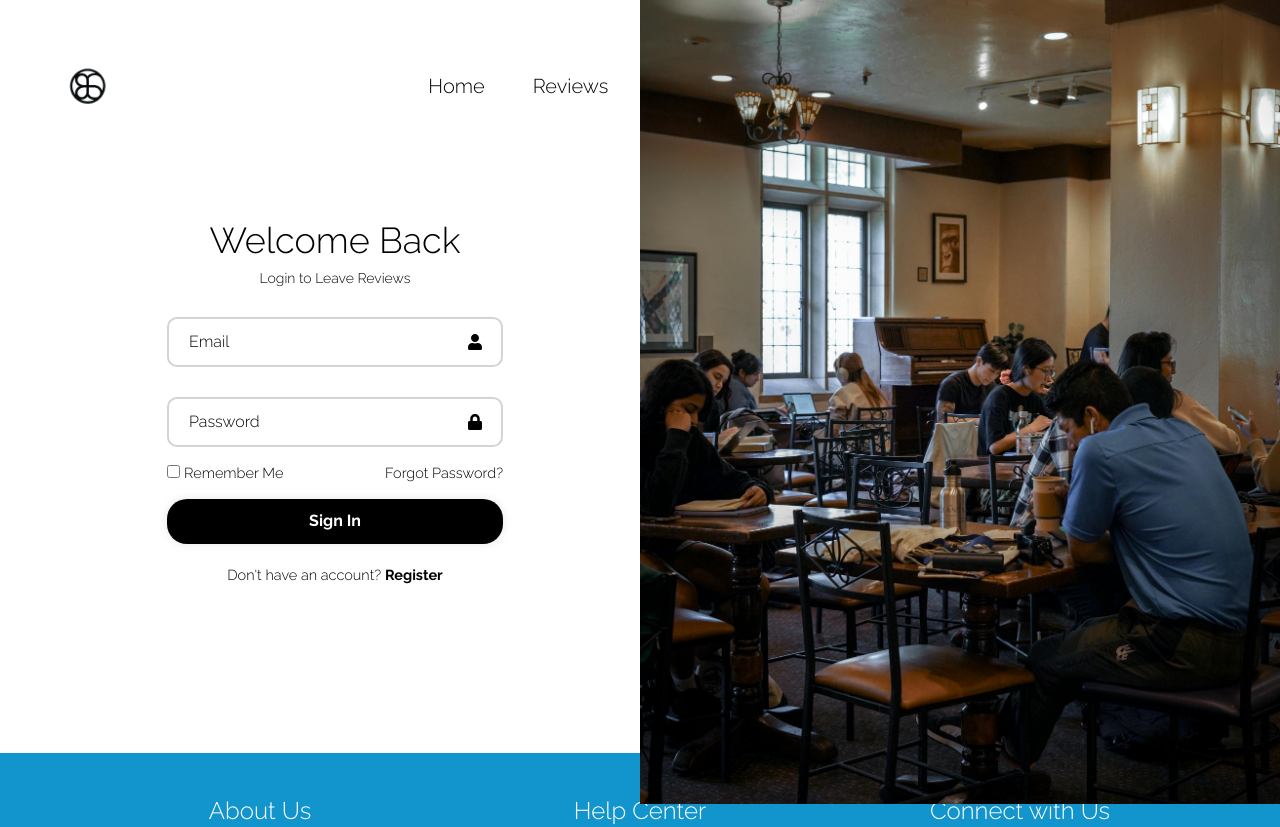
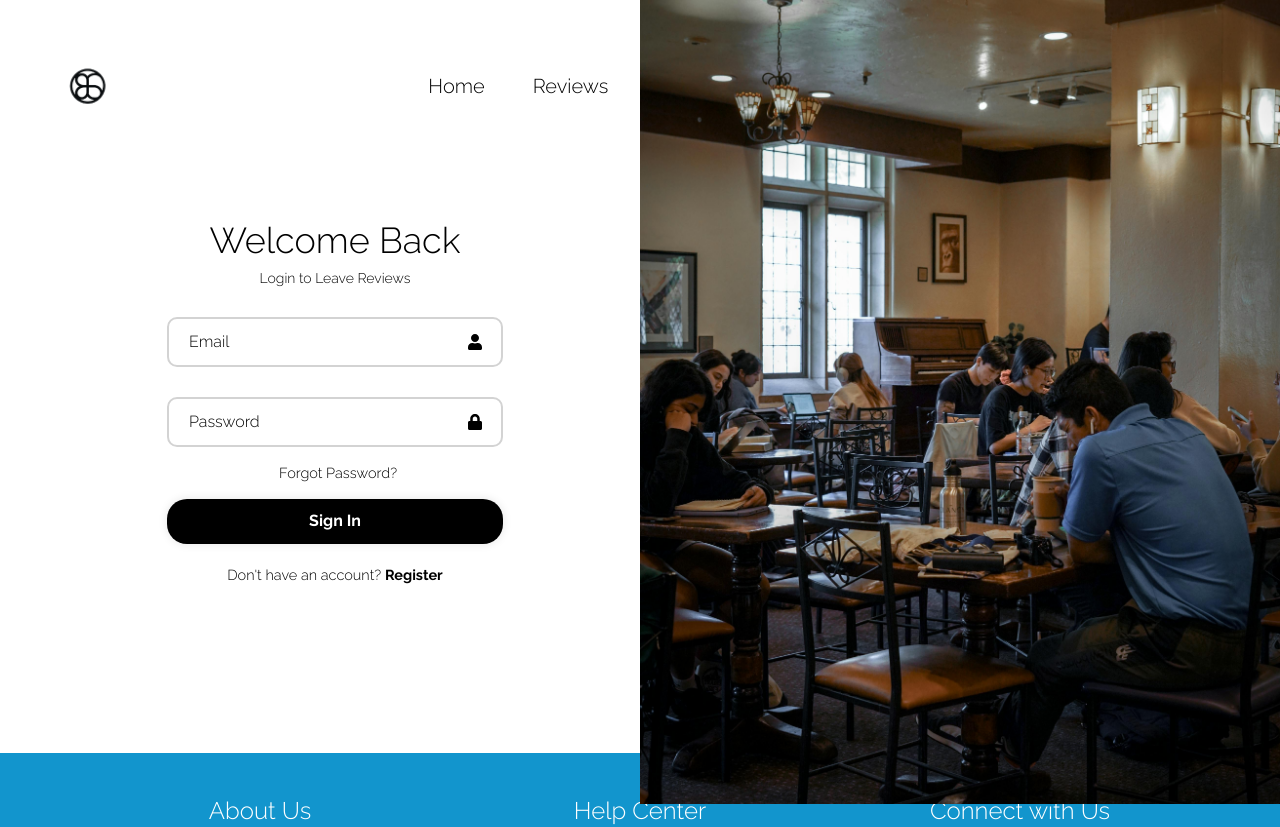
Before and after one commit to olana-abraham/B-Rates, a React (Create React App) app in the folder b-rate/: page /login in a window 1280 px wide. Shown: the top 827 px of the page. Built offline with nearby package versions, Linux system fonts and the light colour scheme; a web font is replaced by a local one.

Commit message:
Added feature to prevent user from searching if not logged in

```diff
--- a/b-rate/src/Navbar.js
+++ b/b-rate/src/Navbar.js
@@ -28,6 +28,10 @@ export default function Navbar() {
 
     const handleSubmit = async (e) => {
         e.preventDefault()
+        if (!user) {
+            alert("Please log in to search")
+            return
+        }
         if(!username)
         {
             alert("Enter a username to search for a user's profile")
@@ -130,6 +134,7 @@ export default function Navbar() {
         }
     }
 
+
     return (
         <nav className="nav">
             <Link to="/" className="logo"><img src={logo} alt="homelogo" className='logo' /></Link>
--- a/b-rate/src/pages/Login.js
+++ b/b-rate/src/pages/Login.js
@@ -4,7 +4,6 @@ import { FaUser, FaLock } from "react-icons/fa";
 import myImage from './myImage.jpg';
 import { useEffect, useState } from "react"
 import supabase from "../config/supabaseClient.js"
-import { Auth } from '@supabase/auth-ui-react'
 import Navbar from "../Navbar";
 import { Link, useMatch, useResolvedPath, useLocation } from "react-router-dom";
 
@@ -47,7 +46,6 @@ const Login = () => {
                     </div>
 
                     <div className="remember-forgot">
-                        <label><input type="checkbox" />Remember Me </label>
                         <Link to="/forgot" > Forgot Password?</Link>
 
                     </div>
--- a/b-rate/src/pages/login.css
+++ b/b-rate/src/pages/login.css
@@ -84,21 +84,22 @@
 }
 
 .wrapper .remember-forgot {
-    display: flex;
-    justify-content: space-between;
+    margin-right: 40px;
+    position: relative;
     color: black;
     font-size: 14.5px;
-    margin: -15px 0 15px;
 }
 
 .remember-forgot label input {
     accent-color: black;
-    margin-right: 4px;
+    position: relative;
+    margin-right: 40px;
 }
 
 .remember-forgot a {
     color: black;
     text-decoration: none;
+    margin-left: 112px;
 }
 
 .remember-forgot a:hover {
```
